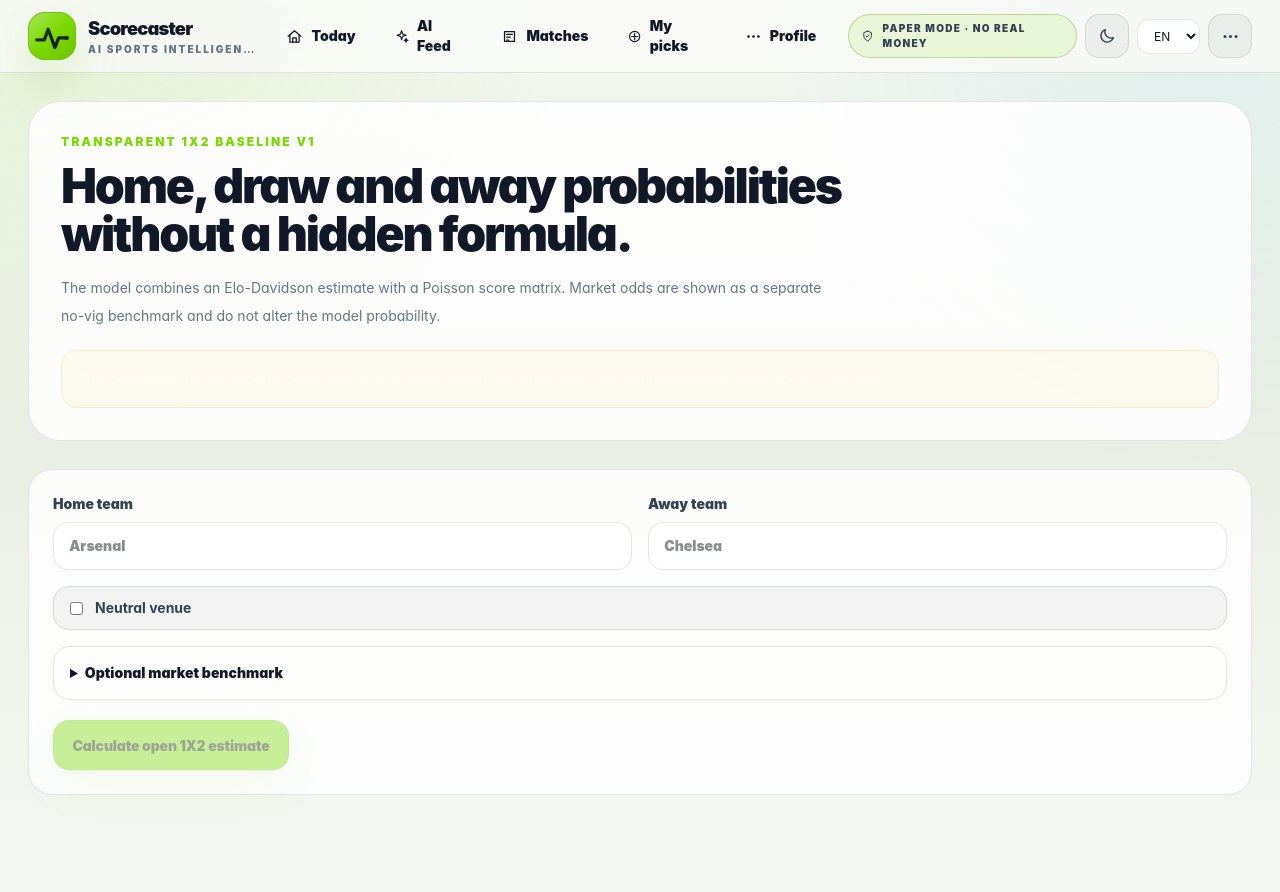
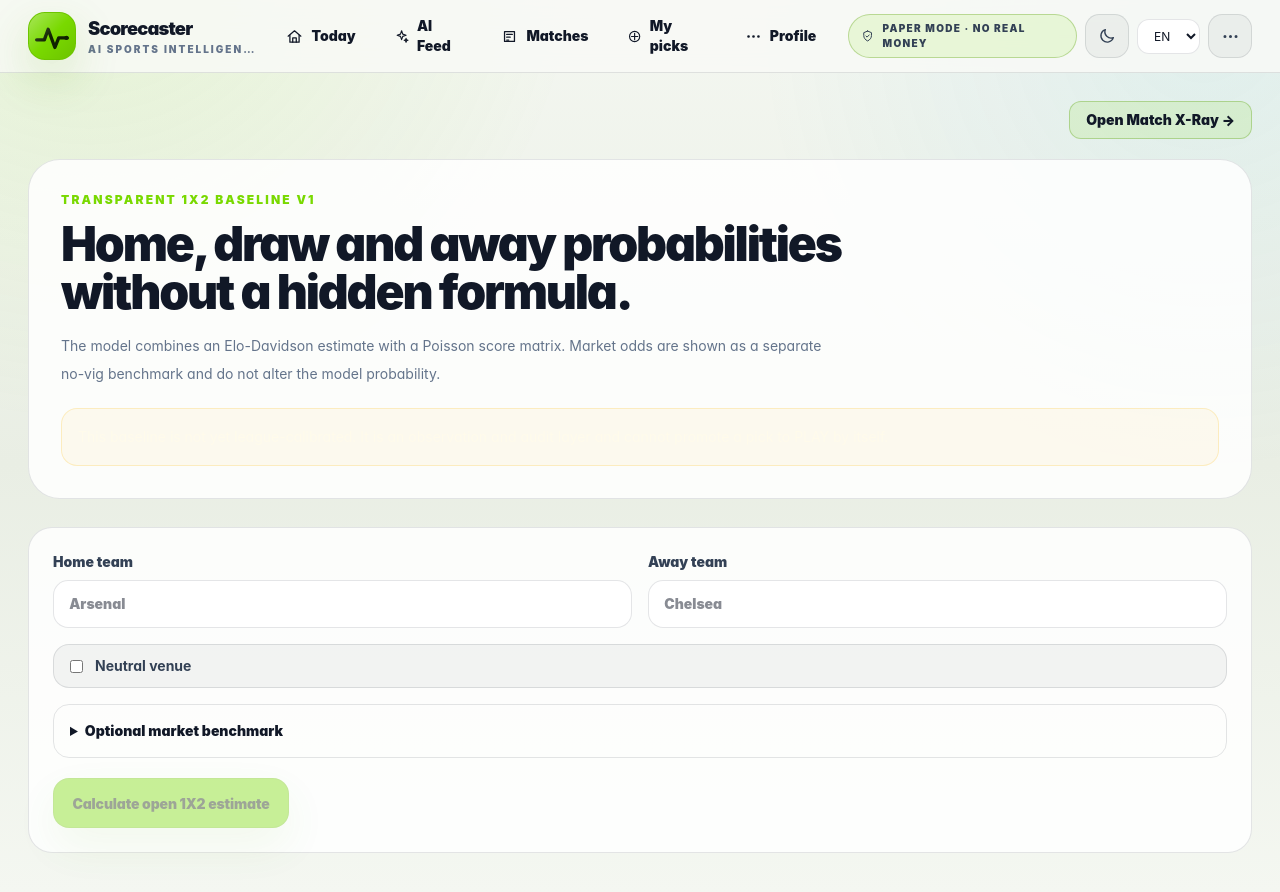
Before and after one commit to vv-glitchhub/scorecaster, a Next.js app: page /probabilities in a window 1280 px wide. Before the commit the page ends 835 px from the top, so only its background shows below. Built offline with nearby package versions, Linux system fonts and the light colour scheme.

Commit message:
Link transparent probability lab to Match X-Ray

```diff
--- a/app/probabilities/page.jsx
+++ b/app/probabilities/page.jsx
@@ -1,3 +1,4 @@
+import Link from "next/link";
 import ProbabilityLabClient from "./ProbabilityLabClient";
 
 export const metadata = {
@@ -6,5 +7,14 @@ export const metadata = {
 };
 
 export default function ProbabilitiesPage() {
-  return <ProbabilityLabClient />;
+  return (
+    <div className="space-y-5">
+      <div className="flex justify-end">
+        <Link href="/xray" className="rounded-xl border border-[var(--sc-brand-border)] bg-[var(--sc-brand-soft)] px-4 py-2 text-sm font-black text-[var(--sc-text)] hover:border-[var(--sc-brand)]">
+          Open Match X-Ray →
+        </Link>
+      </div>
+      <ProbabilityLabClient />
+    </div>
+  );
 }
```
